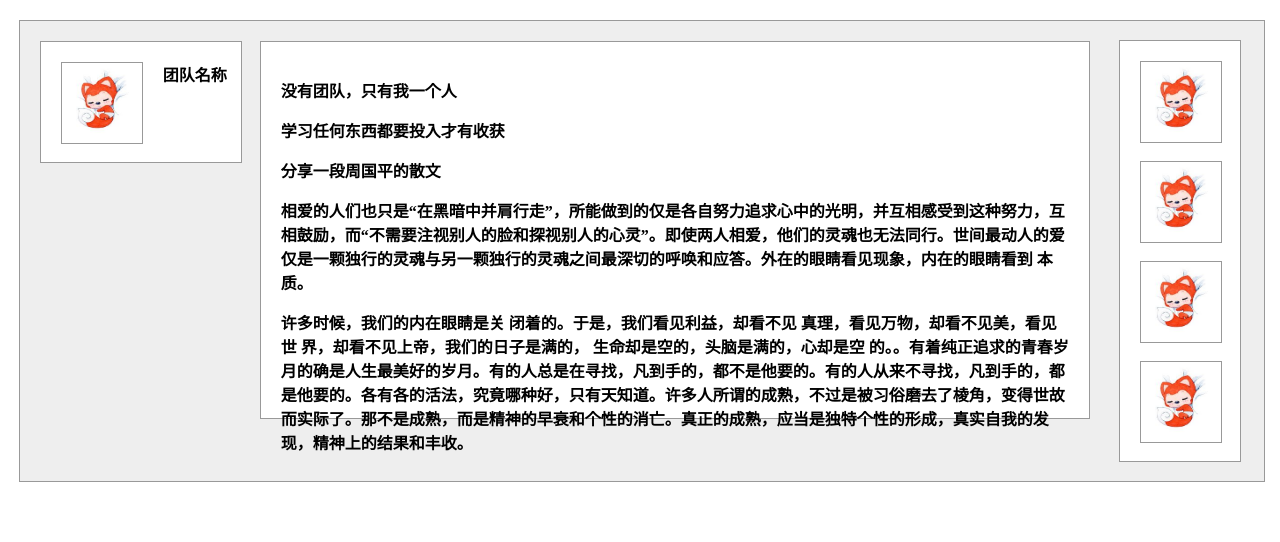
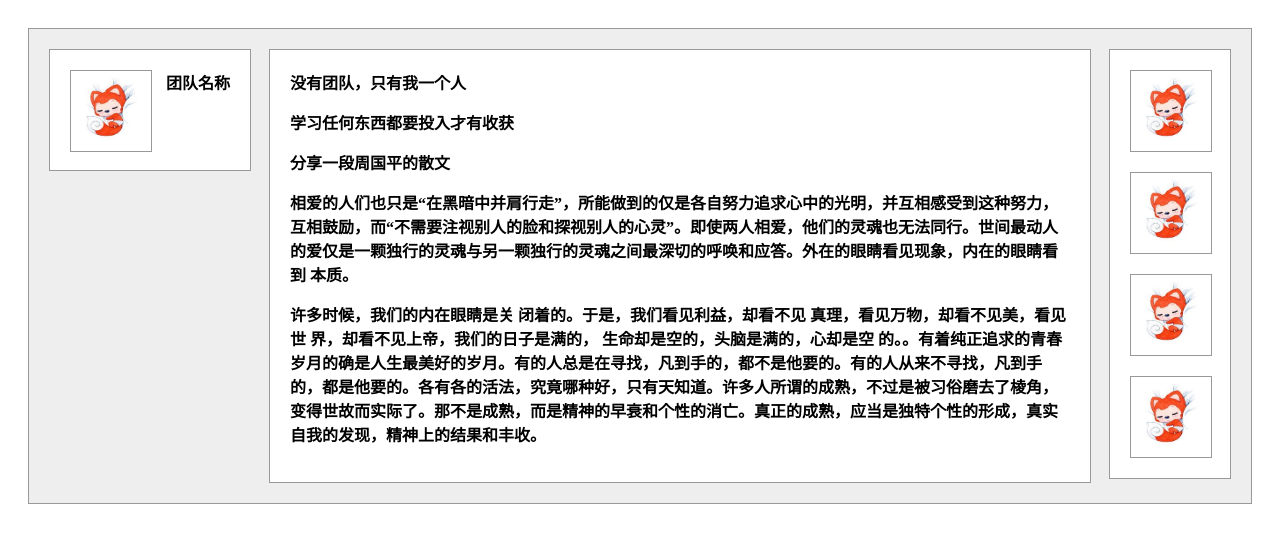
Before and after one commit to encounter023/mavis, a plain HTML site: page task3/index.html in a window 1280 px wide. Drawn offline with Linux system fonts and the light colour scheme.

Commit message:
the task3 of baidu

```diff
--- a/task3/index.html
+++ b/task3/index.html
@@ -5,29 +5,24 @@
 	<title>任务三：三栏式布局</title>
 	<style type="text/css">
         body{
-            width: 99%;
-            height: 90%
+            padding: 20px;
         }
         .outer{
-        	width: 95%;
-        	height: 420px;
+            display: inline-block;
         	margin: 0 auto;
         	background: #eee;
-        	margin-top: 20px;
-            left: 20px;
-            right: 20px;
         	border: 1px solid #999;
             padding: 20px;
+            position: relative;
         }
         .box1{
-            display: inline-block;
-        	width: 200px;
-        	height: 120px;
+        	width: 160px;
+        	height: 80px;
             background: white;
             border: 1px solid #999;
-            margin: 0 1.5% 1.5% 0;
+            margin-right: 20px;
+            padding: 20px;
             float: left;
-            position: absolute;
         }
         .img{
         	width: 80px;
@@ -35,128 +30,34 @@
         	background: url(images/ali.jpg);
         	background-size: 80px 80px;
         	float: left;
-        	margin: 20px 20px 0 20px;
         	border: 1px solid #999;
         }
         .box1 .box1_right{
-        	float: left;
-        	margin-top: 20px;
+        	float: right;
         	font: bold;
         }
         .box2{
-            width: 68.6%;
-            height: 80%;
             border: 1px solid #999;
-            right: 30%;
-            left: 220px;
-            position: relative;
+            margin-left: 220px;
+            margin-right: 140px;
             background: white;
             padding: 20px;
         }
         .box3{
         	width: 120px;
-        	height: 420px;
-            left: 88.2%;
-            top: 40px;
         	border: 1px solid #999;
         	background: white;
-            position: absolute;
+            float: right;
         }
         .img1{
         	width: 80px;
         	height: 80px;
         	background: url(images/ali.jpg);
         	background-size: 80px 80px;
-        	float: left;
-        	margin: 20px 20px 0 20px;
         	border: 1px solid #999;
+            margin: 20px;
         }
-        .img2{
-        	width: 80px;
-        	height: 80px;
-        	background: url(images/ali.jpg);
-        	background-size: 80px 80px;
-        	float: left;
-        	margin: 18px 20px 0 20px;
-        	border: 1px solid #999;
-        }
-         @media screen and (max-width: 1350px){
-            .box2{
-                width: 68%;
-            }
-            .box3{
-                left: 88%;
-            }
-        }
-        @media screen and (max-width: 1300px){
-            .box2{
-                width: 65.5%;
-            }
-            .box3{
-                left: 87.4%;
-            }
-        }
-        @media screen and (max-width: 1200px){
-            .box2{
-                width: 64.5%;
-            }
-            .box3{
-                left: 87.4%;
-            }
-        }
-        @media screen and (max-width: 1180px){
-            .box2{
-                width: 62%;
-            }
-            .box3{
-                left: 86.8%;
-            }
-        }
-         @media screen and (max-width: 1130px){
-            .box2{
-                width: 62%;
-            }
-            .box3{
-                left: 86.5%;
-            }
-        }
-        @media screen and (max-width: 1085px){
-            .outer{
-                height: 500px;
-                padding: 20px 20px 0 20px;
-            }
-            .box2{
-                width: 60%;
-                height: 87%;
-            }
-            .box3{
-                left: 85.7%;
-            }
-        }
-        @media screen and (max-width: 1080px){
-            .box2{
-                width: 60%;
-            }
-            .box3{
-                left: 85.7%;
-            }
-        }
-         @media screen and (max-width: 1000px){
-            .box2{
-                width: 57.3%;
-            }
-            .box3{
-                left: 85.3%;
-            }
-        }
-        @media screen and (max-width: 980px){
-        .box2{
-            width: 56.5%;
-        }
-        .box3{
-            left: 85%;
-        }
-        }
+
 	</style>
 </head>
 <body>
@@ -165,8 +66,14 @@
 		<div class="img"></div>
 		<div class="box1_right"><b>团队名称</b></div>
 	</div>
+    <div class="box3">
+        <div class="img1"></div>
+        <div class="img1"></div>
+        <div class="img1"></div>
+        <div class="img1"></div>
+    </div>
 	<div class="box2">
-			<p><b>没有团队，只有我一个人</b></p>
+			<b>没有团队，只有我一个人</b>
 			<p><b>学习任何东西都要投入才有收获</b></p>
             <p><b>分享一段周国平的散文</b></p>
             <p><b>相爱的人们也只是“在黑暗中并肩行走”，所能做到的仅是各自努力追求心中的光明，并互相感受到这种努力，互相鼓励，而“不需要注视别人的脸和探视别人的心灵”。即使两人相爱，他们的灵魂也无法同行。世间最动人的爱仅是一颗独行的灵魂与另一颗独行的灵魂之间最深切的呼唤和应答。外在的眼睛看见现象，内在的眼睛看到 本质。
@@ -174,12 +81,7 @@
             <p><b>许多时候，我们的内在眼睛是关 闭着的。于是，我们看见利益，却看不见 真理，看见万物，却看不见美，看见世 界，却看不见上帝，我们的日子是满的， 生命却是空的，头脑是满的，心却是空 的。。有着纯正追求的青春岁月的确是人生最美好的岁月。有的人总是在寻找，凡到手的，都不是他要的。有的人从来不寻找，凡到手的，都是他要的。各有各的活法，究竟哪种好，只有天知道。许多人所谓的成熟，不过是被习俗磨去了棱角，变得世故而实际了。那不是成熟，而是精神的早衰和个性的消亡。真正的成熟，应当是独特个性的形成，真实自我的发现，精神上的结果和丰收。
             </b></p>
 	</div>
-	<div class="box3">
-		<div class="img1"></div>
-		<div class="img2"></div>
-		<div class="img2"></div>
-		<div class="img2"></div>
-	</div>
+
 </div>
 </body>
 </html>
```
